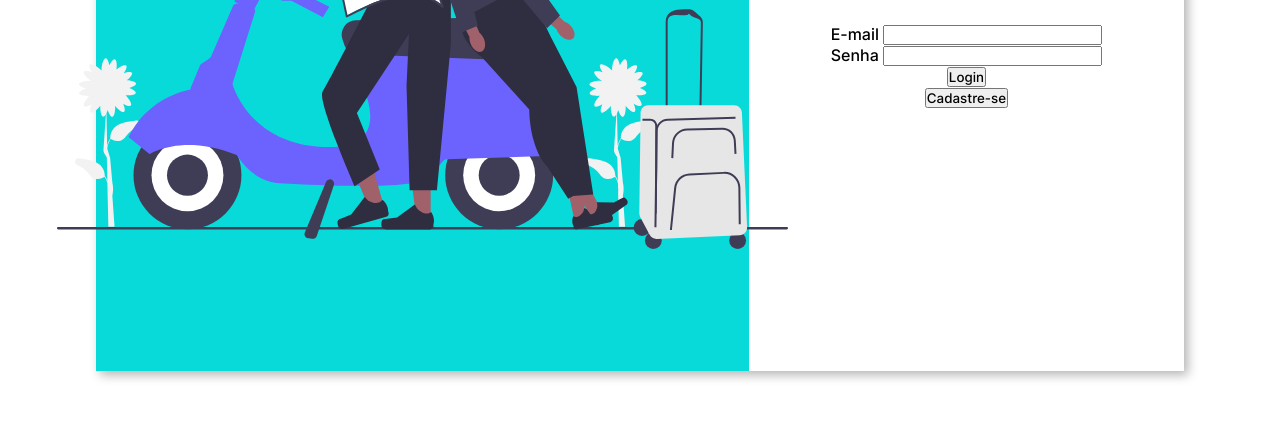
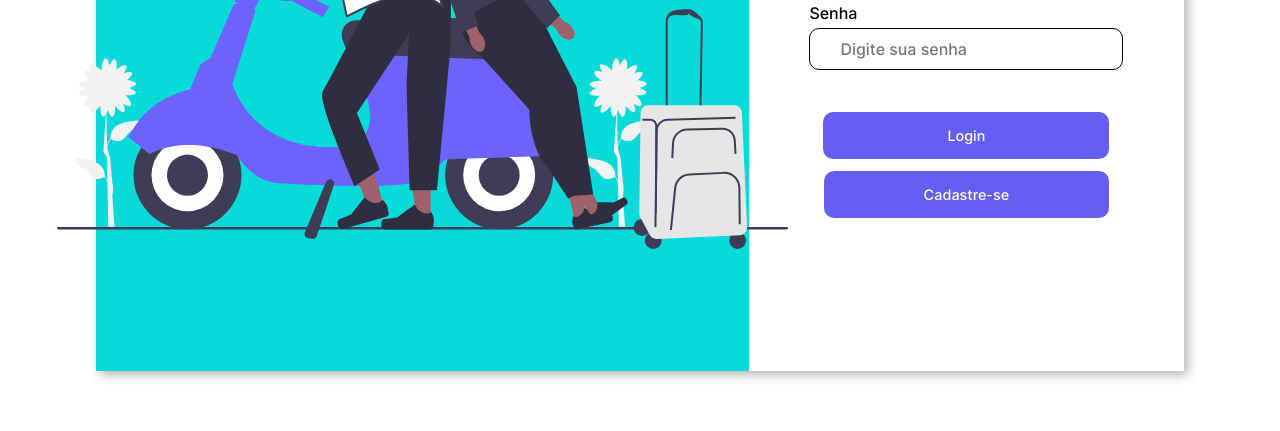
Before and after one commit to Rodrigues4567/formulario-de-login, a plain HTML site: page index.html in a window 1280 px wide. Shown: the part 369-800 px from the top of the page. Drawn offline with Linux system fonts and the light colour scheme.

Commit message:
Só faltam as cores e os media-queries

```diff
--- a/estilos/style.css
+++ b/estilos/style.css
@@ -45,5 +45,47 @@ body {
 }
 
 .formulario header {
-    margin-bottom: 40px;
+    margin-bottom: 49px;
 }
+
+.input-title {
+    display: flex;
+}
+
+.input-box {
+    display: flex;
+    flex-direction: column;
+    margin-bottom: 15px;
+}
+
+.input-box input {
+    margin: 5px 0px;
+    padding: 10px 30px;
+    border: 1px solid black;
+    border-radius: 10px;
+    font-size: 1rem;
+}
+
+.botoes {
+    margin-top: 31px;
+}
+
+.input-button {
+    margin: 6px 0px;
+    padding: 15px 100px;
+    font-size: 0.9rem;
+    background-color: #655ef0;
+    color: white;
+    border-radius: 10px;
+    border: none;
+    cursor: pointer;
+}
+
+.input-button:hover {
+    background-color: #4944ad;
+    transition: 0.5s;
+}
+
+#input-button-login {
+    padding: 15px 124px;
+}
--- a/index.html
+++ b/index.html
@@ -25,22 +25,24 @@
             <div class="inputs">
                 <form action="#" method="post" autocomplete="on">
 
-                    <div class="email">
-                        <label for="email">E-mail</label>
-                        <input type="email" name="" id="email" required>
+                    <div class="input-box">
+                        <label class="input-title" for="email">E-mail</label>
+                        <input type="email" name="" id="email" placeholder="Digite seu e-mail" required>
                     </div>
 
-                    <div class="senha">
-                        <label for="senha">Senha</label>
-                        <input type="password" name="" id="senha" required>
+                    <div class="input-box">
+                        <label class="input-title" for="senha">Senha</label>
+                        <input type="password" name="" id="senha" placeholder="Digite sua senha" required>
                     </div>
 
-                    <div class="botao-login">
-                        <input type="submit" value="Login">
-                    </div>
+                    <div class="botoes">
+                        <div class="botao-login">
+                            <input id="input-button-login" class="input-button" type="submit" value="Login">
+                        </div>
 
-                    <div class="botao-cadastre">
-                        <button>Cadastre-se</button>
+                        <div class="botao-cadastre">
+                            <button class="input-button">Cadastre-se</button>
+                        </div>
                     </div>
 
                 </form>
```
